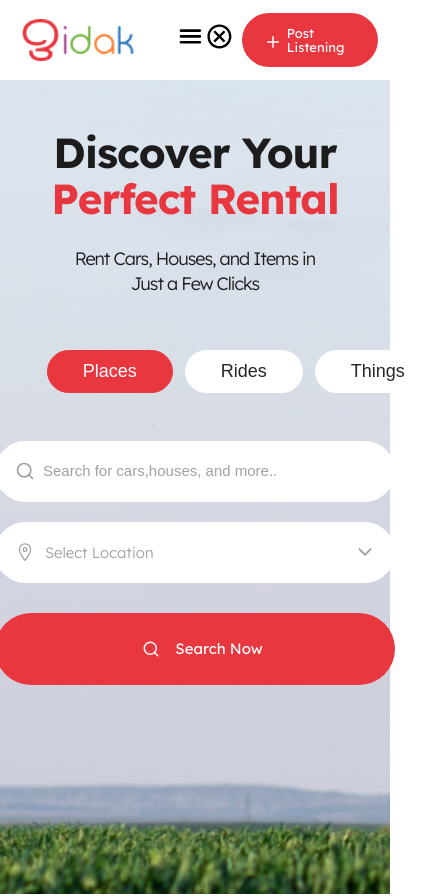
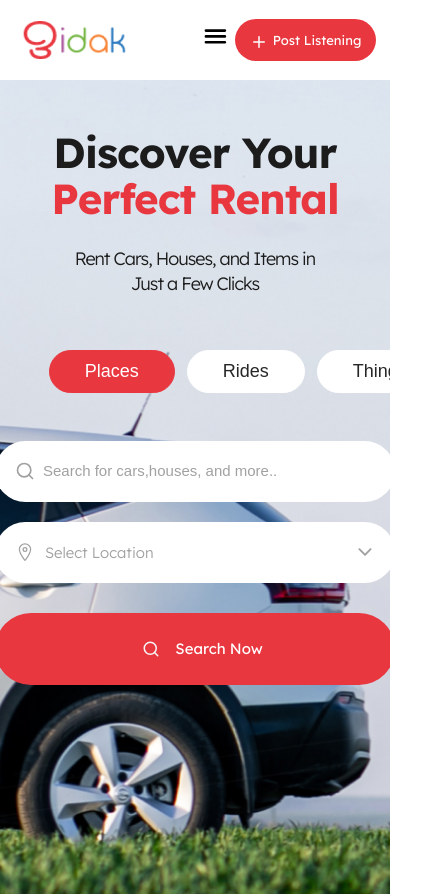
Before and after one commit to Ludius1/TriDark, a React (Vite) app: page / in a window 390 px wide. Shown: the top 896 px of the page, 441 px wide, since content can reach past the window. Built offline with nearby package versions, Linux system fonts and the light colour scheme.

Commit message:
your Message

```diff
--- a/src/index.css
+++ b/src/index.css
@@ -31,7 +31,7 @@
     /*GENERAL CONTAINER VARIABLES*/
     --container-width-1g: 85%;
     --container-width-md: 90%;
-    --container-width-sm: 94%;
+    --container-width-sm: 93%;
 
     /*GENERAL BORDER RADIOUS VARIABLES*/
     --border-radius-1: 1.2rem;
@@ -65,6 +65,8 @@ header {
 section {
     padding: 10rem 0 0 0;
     background: var();
+ width: 100%;
+    overflow: hidden;
     transition: var(--transition);
 }
 section:nth-child(even) {
--- a/src/sections/categories/categories.css
+++ b/src/sections/categories/categories.css
@@ -96,13 +96,13 @@
     .each__categories {
         display: flex;
         align-items: center;
-        gap: 16px;
+        gap: 10px;
         border: 1px solid rgb(230, 230, 230);
         border-radius: 60px;
         padding: 10px 7px;
     }
     .each__categories h3 {
-        font-size: 25px;
+        font-size: 22px;
         font-weight: 500;
     }
     .each__categories span {
--- a/src/sections/footer/footer.css
+++ b/src/sections/footer/footer.css
@@ -82,7 +82,9 @@ form input::placeholder {
     display: block;
     width: 100%;
 }
-
+.first__footer {
+    width: 400px;
+}
 
 
 @media screen and (max-width: 600px) {
@@ -106,6 +108,7 @@ form input::placeholder {
         flex-direction: column;
         gap: 40px;
     }
+
     .first__footer h6, .fifth__footer h6 {
         font-size: 18px;
         line-height: 1.5rem;
--- a/src/sections/hero/hero.css
+++ b/src/sections/hero/hero.css
@@ -177,9 +177,11 @@ input::placeholder,.spantext {
     #hero {
         background-size: cover;
         width: 100%;
-        background-position: center;
+        background-position-x: left;
         height: 100vh;
         margin-top: 50px;
+        width: 100%;
+
     }
     .container {
         width: var(--container-width-md);
--- a/src/sections/navbar/Navbar.jsx
+++ b/src/sections/navbar/Navbar.jsx
@@ -4,11 +4,19 @@ import { IoMenu } from "react-icons/io5";
 import { FiPlus } from "react-icons/fi";
 import { MdOutlineCancel } from "react-icons/md";
 import './navbar.css'
+import { useState } from 'react';
 
 
 
 
 function Navbar() {
+
+const [isOn, setIsOn] = useState(false)
+
+const handleMenu = () => {
+  setIsOn((prev)=>!prev)
+}
+
   return (
     <header>
       <nav>
@@ -18,25 +26,30 @@ function Navbar() {
             </a>
 
 
-            <ul className='nav__menu'>
+            <ul className={ `nav__menu ${isOn ? 'show_nav' : ''}` }>
                 <li><a href="#hero">Home</a></li>
                 <li><a href="#listing">Rentals</a></li>
                 <li><a href="#categories">Categories</a></li>
                 <li><a href="#performance">About Us</a></li>
                 <li><a href="#footer">Contact</a></li>
                 <li><a href="#article">Blog</a></li>
-            </ul>
+</ul>
+
 
             <div className="right__nav">
                 <div className="sigin__cont">
                     <span id="sigin__icon"><FiUser/></span>
                     <h6>Sign in</h6>
                 </div>
+            </div>
 
-                <div className="menu__option">
-                <span id="menu" ><IoMenu /></span>
-                <span id="menu"><MdOutlineCancel /></span>
-                 </div>
+            <div className="last__nav">
+            <div className="menu__option">
+                  <span onClick={handleMenu}style={{opacity: 1}}
+                  id="menu"><IoMenu /></span>
+                  {/* <span onClick={handleExit}
+                  id="exit"><MdOutlineCancel /></span> */}
+            </div>
 
                 <div className="post__listening">
                     <span id="FiPlus"><FiPlus/></span>
--- a/src/sections/navbar/navbar.css
+++ b/src/sections/navbar/navbar.css
@@ -77,7 +77,7 @@ nav {
 }
 .post__listening {
     background-color: var(--color-primary);
-    padding: 13px 22px;
+    padding: 12px 15px;
     border-radius: 40px;
     color: var(--color-white);
     display: flex;
@@ -104,17 +104,57 @@ nav {
 }
 
 @media screen and (max-width: 600px) {
+    .nav__lists {
+       position: relative;
+    }
+    .nav__menu {
+        position: absolute;
+        top: 50px;
+        right: 0;
+        left: 200px;
+        padding: 20px 0;
+        height: 100vh;
+        z-index: 999;
+        background-color: white;
+        display: none;
+    }
+    .show_nav{
+        display: block;
+    }
 
-    .nav__menu, .sigin__cont {
+    .last__nav {
+        display: flex;
+        align-items: center;
+        gap: 5px;
+    }
+    .nav__menu li{
+        padding: 6px 0;
+    }
+    .nav__menu li a{
+        font-size: 20px;
+        padding: 20px;
+    }
+
+    nav {
+        padding: 5px 0;
+        height: 80px;
+        width: 100%;
+        align-items: center;
+    }
+    .sigin__cont {
         display: none;
+    }
+    .nav__menu {
         flex-direction: column;
         align-items: start;
     }
-
+    .logo {
+        width: 150px;
+    }
     .menu__option {
         display: flex;
     }
-    #menu {
+    #menu,#exit {
         font-size: 1.8rem;
     }
     .right__nav {
```
